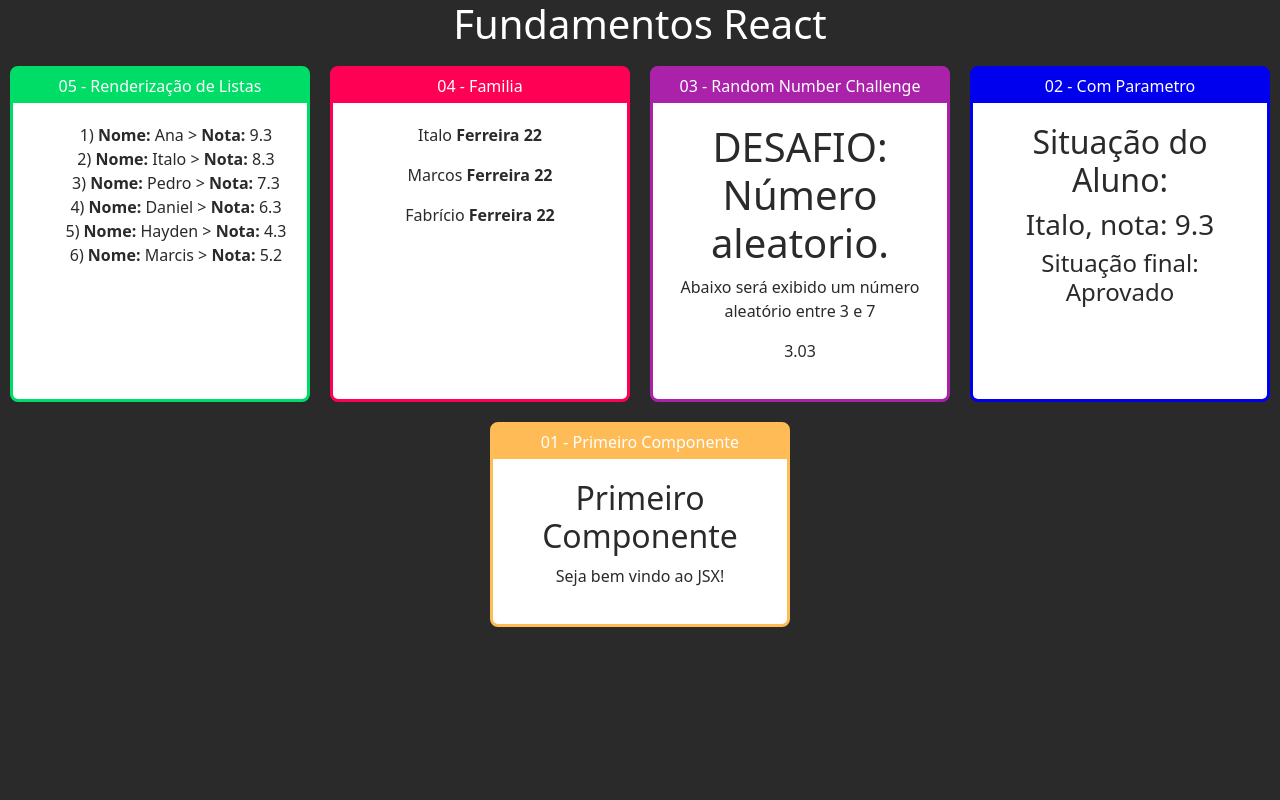
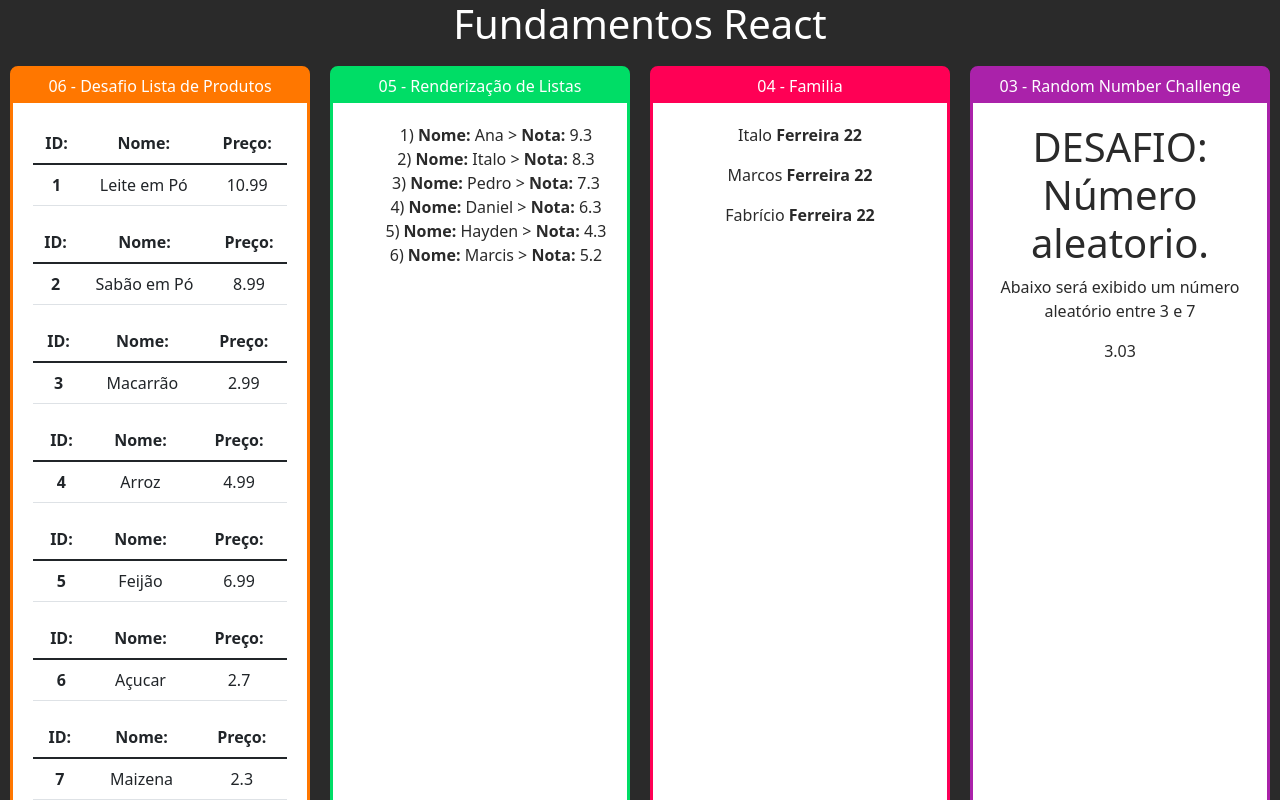
Before and after one commit to italoknd/Curso-REACT-JS, a React (Create React App) app in the folder fundamentos-react/: page / in a window 1280 px wide. Shown: the top 800 px of the page. Built offline with nearby package versions, Linux system fonts and the light colour scheme.

Commit message:
desafio lista de produtos

```diff
--- a/fundamentos-react/public/index.html
+++ b/fundamentos-react/public/index.html
@@ -11,6 +11,7 @@
     />
     <link rel="apple-touch-icon" href="%PUBLIC_URL%/logo192.png" />
     <link href="https://cdn.jsdelivr.net/npm/bootstrap@5.1.3/dist/css/bootstrap.min.css" rel="stylesheet" integrity="sha384-1BmE4kWBq78iYhFldvKuhfTAU6auU8tT94WrHftjDbrCEXSU1oBoqyl2QvZ6jIW3" crossorigin="anonymous">
+    <link rel="stylesheet" href="https://cdn.jsdelivr.net/npm/bootstrap@5.1.3/dist/css/bootstrap.min.css" integrity="sha384-1BmE4kWBq78iYhFldvKuhfTAU6auU8tT94WrHftjDbrCEXSU1oBoqyl2QvZ6jIW3" crossorigin="anonymous">
     <title>React App</title>
   </head>
   <body>
--- a/fundamentos-react/src/App.jsx
+++ b/fundamentos-react/src/App.jsx
@@ -7,12 +7,17 @@ import Card from './components/layout/Card'
 import Familia from './components/basicos/Familia'
 import FamiliaMembro from './components/basicos/FamiliaMembro'
 import ListaAlunos from './components/repetição/ListaAlunos'
+import TabelaProduto from './components/repetição/TabelaProdutos'
 
 export default function App() {
   return (
     <div>
       <h1>Fundamentos React</h1>
       <div className="cards-container">
+
+        <Card titulo="06 - Desafio Lista de Produtos" color="#F70">
+          <TabelaProduto></TabelaProduto>
+        </Card>
         <Card titulo="05 - Renderização de Listas" color="#0D6">
           <ListaAlunos></ListaAlunos>
         </Card>
--- /dev/null
+++ b/fundamentos-react/src/components/repetição/TabelaProdutos.jsx
@@ -0,0 +1,33 @@
+import React from 'react'
+import produtos from '../../data/produtos'
+
+export default function TabelaProduto() {
+  const listaProdutos = produtos.map(produtos => {
+    return (
+      <div>
+        <table class="table">
+          <thead>
+            <tr>
+              <th scope="col">ID:</th>
+              <th scope="col">Nome:</th>
+              <th scope="col">Preço:</th>
+            </tr>
+          </thead>
+          <tbody>
+            <tr>
+              <th scope="row">{produtos.id}</th>
+              <td>{produtos.nome}</td>
+              <td>{produtos.preco}</td>
+            </tr>
+          </tbody>
+        </table>
+      </div>
+    )
+  })
+
+  return (
+    <div>
+      {listaProdutos}
+    </div>
+  )
+}
--- /dev/null
+++ b/fundamentos-react/src/data/produtos.js
@@ -0,0 +1,10 @@
+export default [
+  {id: 1, nome: "Leite em Pó", preco: 10.99},
+  {id: 2, nome: "Sabão em Pó", preco: 8.99},
+  {id: 3, nome: "Macarrão", preco: 2.99},
+  {id: 4, nome: "Arroz", preco: 4.99},
+  {id: 5, nome: "Feijão", preco: 6.99},
+  {id: 6, nome: "Açucar", preco: 2.70},
+  {id: 7, nome: "Maizena", preco: 2.30},
+  {id: 8, nome: "Papel Higienico", preco: 3.50},
+]
```
